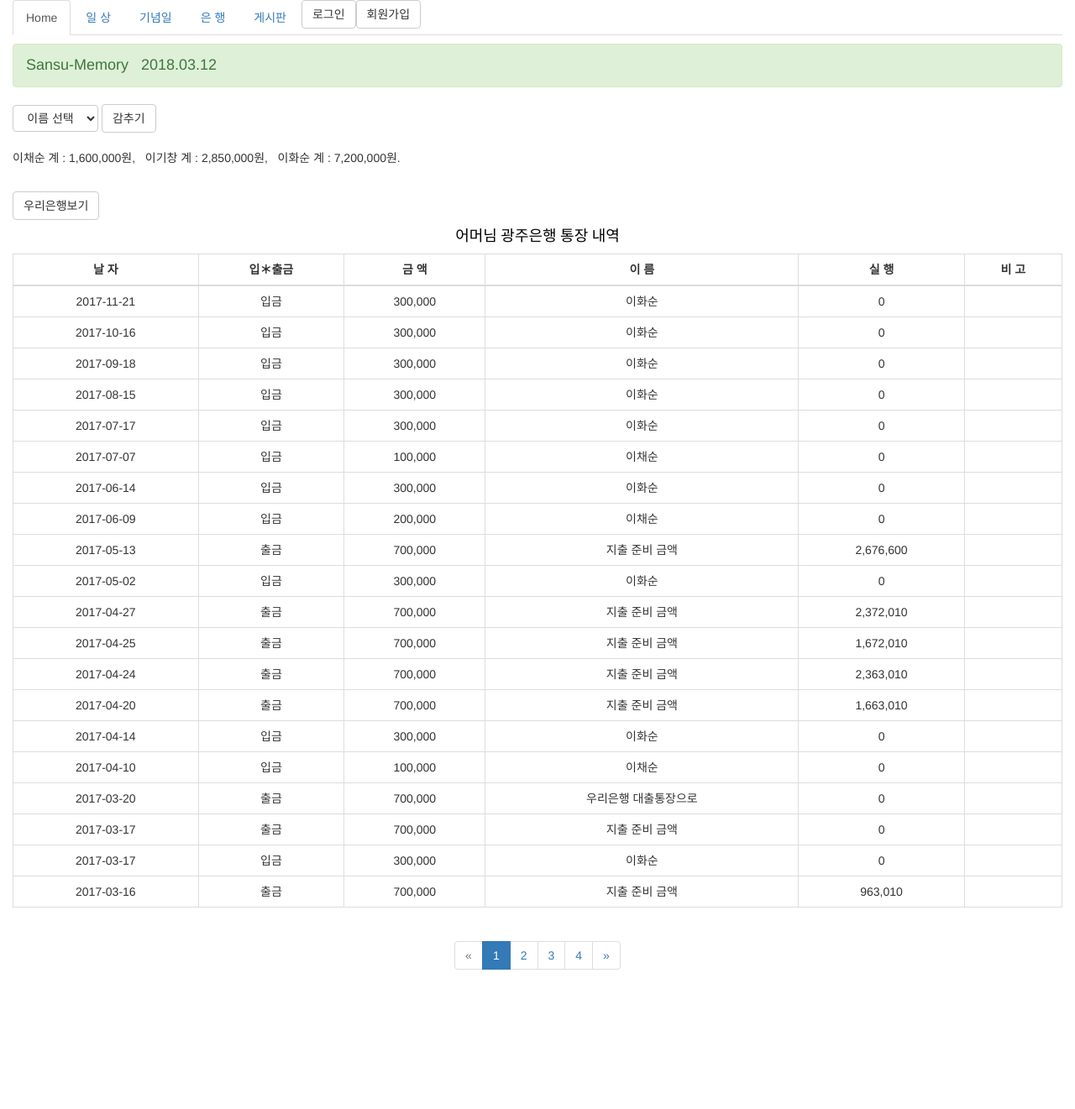
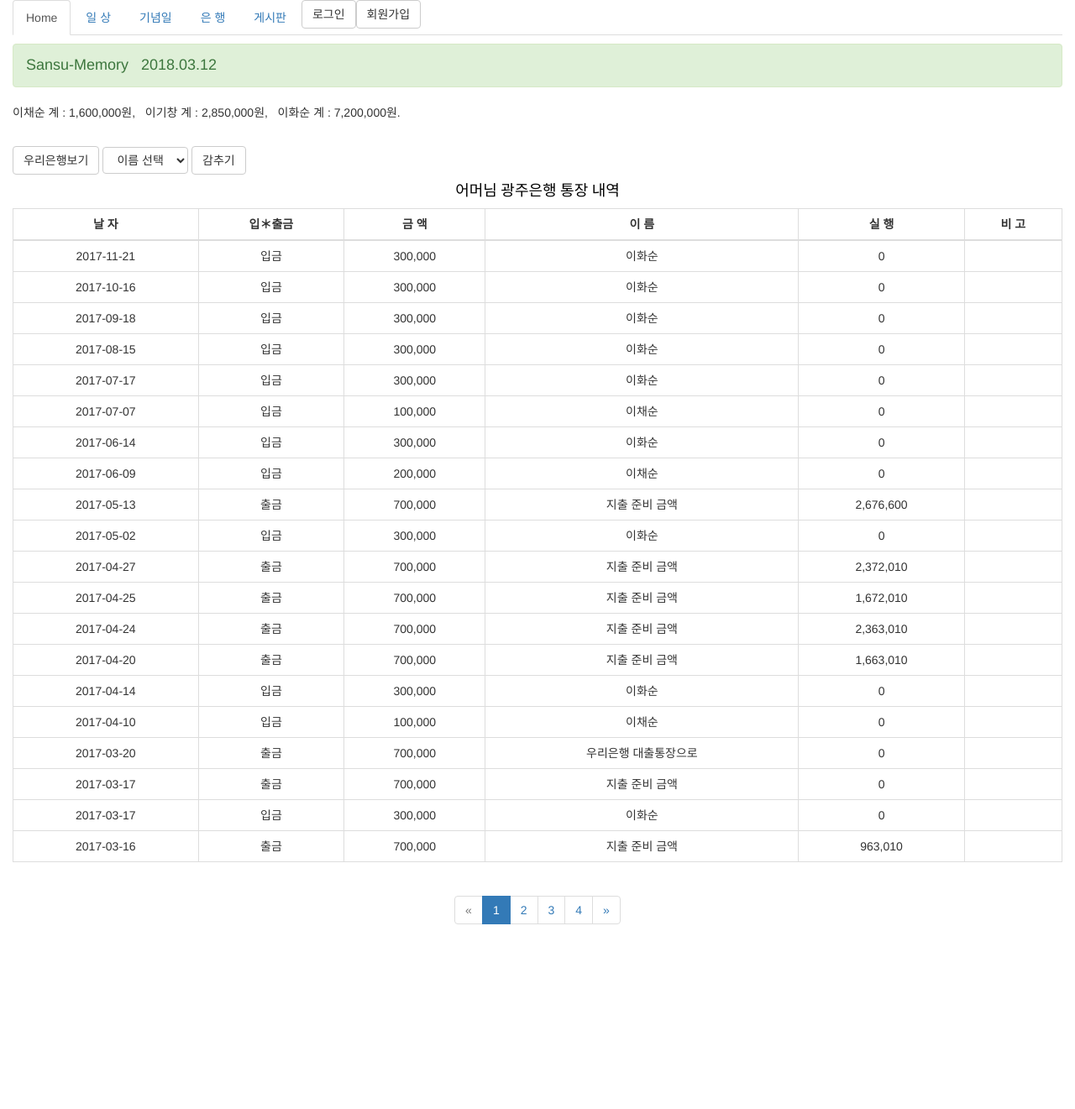
Before and after one commit to gitavenue5/sansu, a Django app: page /gwbank_list/ in a window 1280 px wide. Shown: the top 1321 px of the page at 84% size. After the commit the page ends 1101 px from the top, so only its background shows below. Run offline with Django 3.2, Linux system fonts and the light colour scheme; data comes from the database, SQL or seed files in the repository; parts of the project's set-up code (start-up, migrations or seed data) failed here and were passed over; some libraries are stand-ins or nearby versions; some web fonts are replaced.

Commit message:
padding-botton

```diff
--- a/family_site/static/family_site/js/gwbank/gwbank.js
+++ b/family_site/static/family_site/js/gwbank/gwbank.js
@@ -38,7 +38,7 @@ function chae(name){
                 + this['gwbank_income'] + '</td><td>' + this['gwbank_name'] + '</td><td>' + comma(this['gwbank_money']) + '</td>';
 
                 if(this['gwbank_name']==name){
-                    $('#k').append('<table class="table table-bordered table-hover"><tr>' + z +'</tr></table>').css({'margin': '10px'});
+                    $('#k').append('<table class="table table-bordered table-hover"><tr>' + z +'</tr></table>').css({'margin': '20px'});
 
               }//if
            })//each
--- a/family_site/static/family_site/js/wrbank/wrbank.js
+++ b/family_site/static/family_site/js/wrbank/wrbank.js
@@ -12,7 +12,7 @@ function income(ttt){
                                 + comma(this['wrbank_aggregate']) + '</td><td style="width:8%";>' + comma(this['wrbank_loan_balance']) + '</td><td style="width:10%";>' + comma(this['wrbank_bankbook_balance']) + '</td>' ;
 
                     if(this['wrbank_deposit_withdrawal']==ttt){
-                        $('#wbl').append('<table class="table table-bordered table-hover"><tr>'+ t + '</tr></table>').css({'margin': '10px'})};
+                        $('#wbl').append('<table class="table table-bordered table-hover"><tr>'+ t + '</tr></table>').css({'margin': '20px'})};
                 })//each
             }//if
         })//json
--- a/family_site/templates/family_site/gwbank/gwbank_list.html
+++ b/family_site/templates/family_site/gwbank/gwbank_list.html
@@ -5,8 +5,10 @@
 
 {% block content1 %}
 
-
+<p>이채순 계 : {{ chaesun|intcomma }}원, &nbsp; 이기창 계 : {{ gichang|intcomma }}원, &nbsp; 이화순 계 : {{ hwasun|intcomma }}원.</p>
+<br>
 <form>
+    <a class='btn btn-default' href='{% url 'family_site:wrbank_list' %}'>우리은행보기</a>
     <select class='btn btn-default' id='s'>
      <option selected="selected">이름 선택</option>
      <option onclick="chae('이채순')" ontouchend="chae('이채순')">이채순</option>
@@ -17,10 +19,9 @@
   </form>
 
   <div id='k'></div>
-<br>
-<p>이채순 계 : {{ chaesun|intcomma }}원, &nbsp; 이기창 계 : {{ gichang|intcomma }}원, &nbsp; 이화순 계 : {{ hwasun|intcomma }}원.</p>
-<br>
-  <a class='btn btn-default' href='{% url 'family_site:wrbank_list' %}'>우리은행보기</a>
+
+
+
     <div id='gwbank_wrap'>
         <h4 class='gwbank'>어머님 광주은행 통장 내역</h4>
         <table class='table table-bordered table-hover'>
```
Lines whose indentation alone changed are shown as unchanged.
